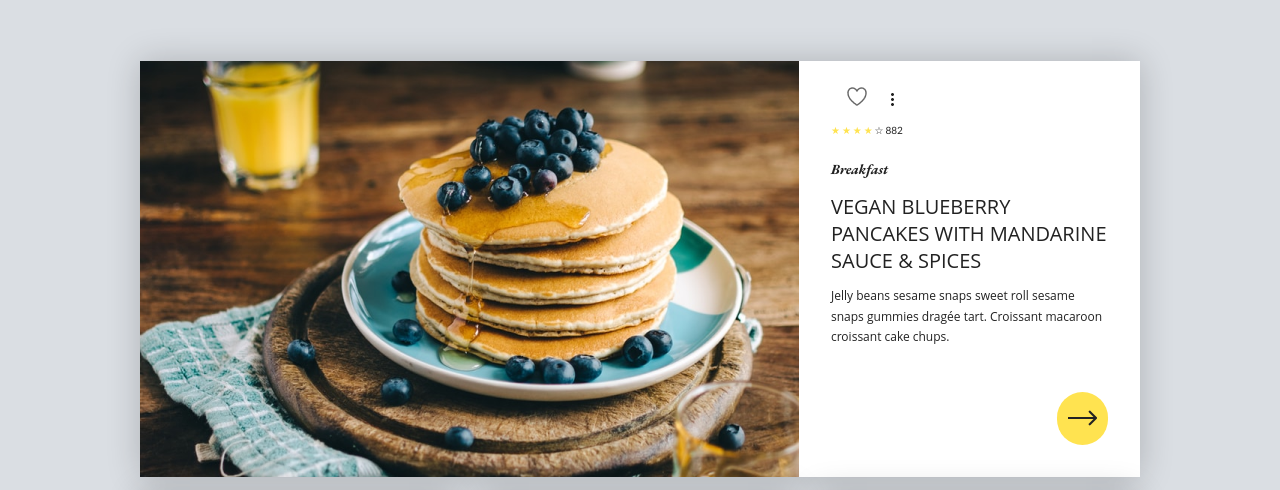
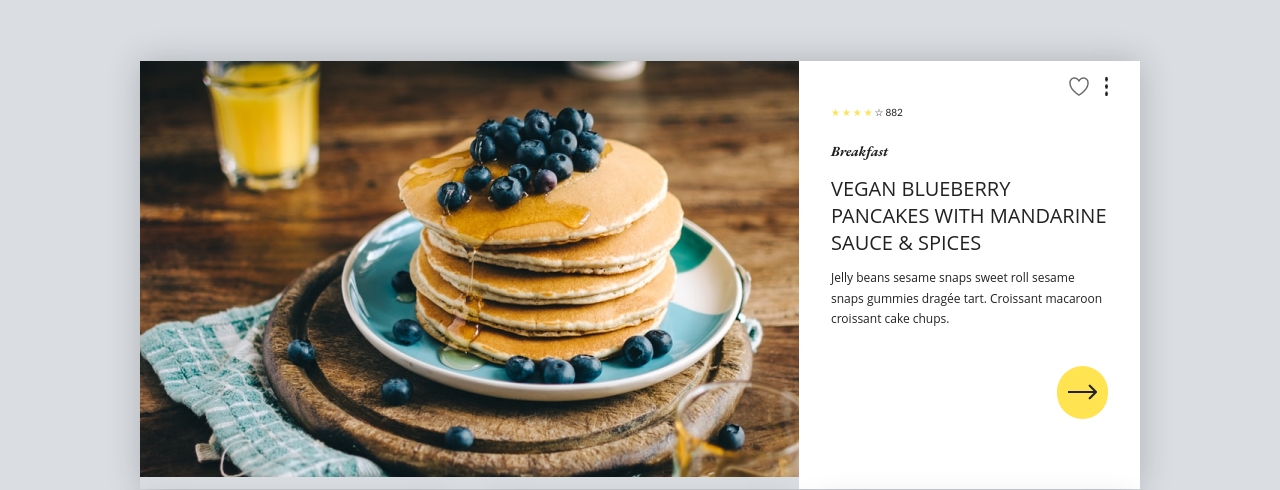
Before and after one commit to kforsl/nectar-project, a plain HTML site: page index.html in a window 1280 px wide. Shown: the part 238-728 px from the top of the page. Drawn offline with nearby package versions, Linux system fonts and the light colour scheme.

Commit message:
move navbar in largecard

```diff
--- a/style.css
+++ b/style.css
@@ -120,7 +120,7 @@ main {
 .recipeCardsContainer {
     display: grid;
     grid-template-columns: repeat(3, 1fr);
-    grid-template-rows: 1fr .fr;
+    grid-template-rows: 1fr .9fr;
     grid-gap: 1rem;
     grid-template-areas: "largeCard largeCard largeCard"
         "smallCard smallCard smallCard";
@@ -165,7 +165,13 @@ main {
 
 .largeCard img {
     grid-area: recipeCardImg;
+
     margin: 0;
+}
+
+.largeCard nav {
+    display: flex;
+    justify-content: flex-end;
 }
 
 .smallCard {
@@ -227,7 +233,7 @@ main {
 
 
 .roundArrowBtn {
-    margin-top: 2rem;
+    margin-top: 1.5rem;
     border: none;
     background-color: #ffe350;
     align-self: flex-end;
```
